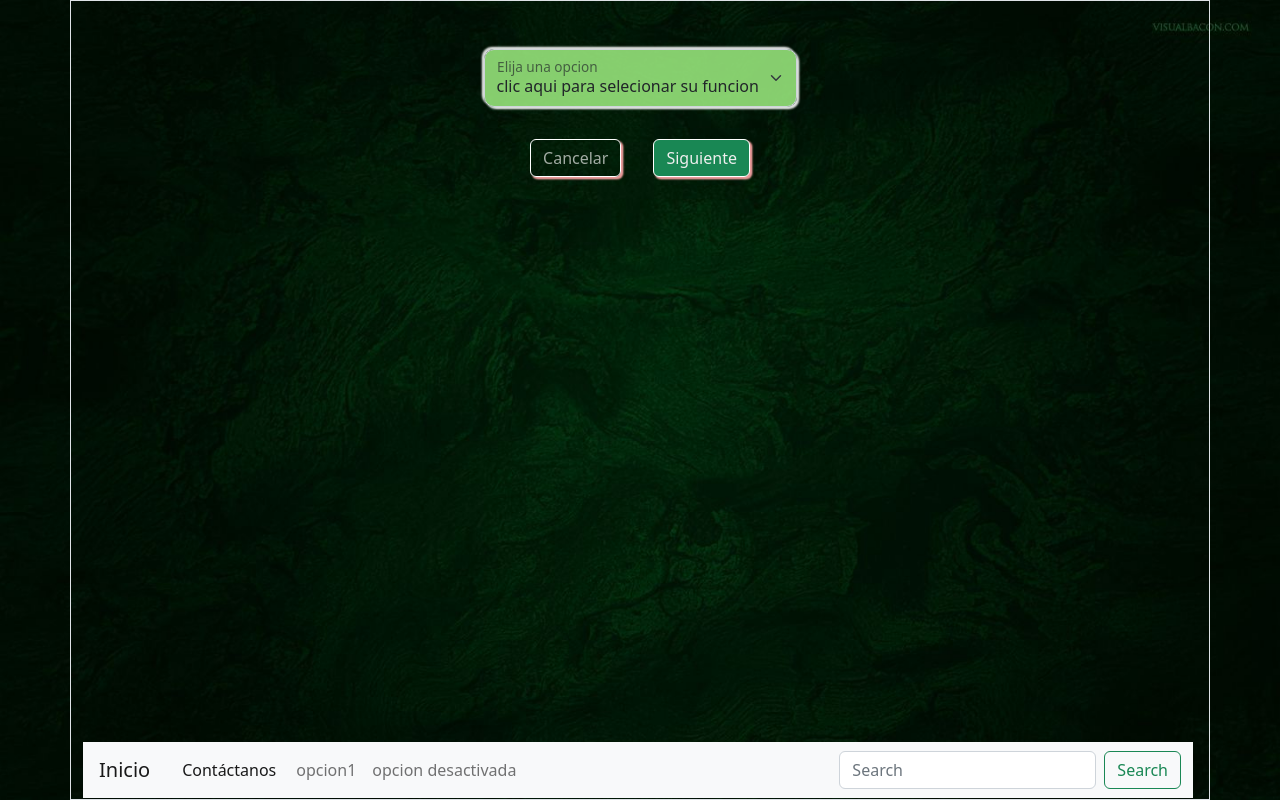
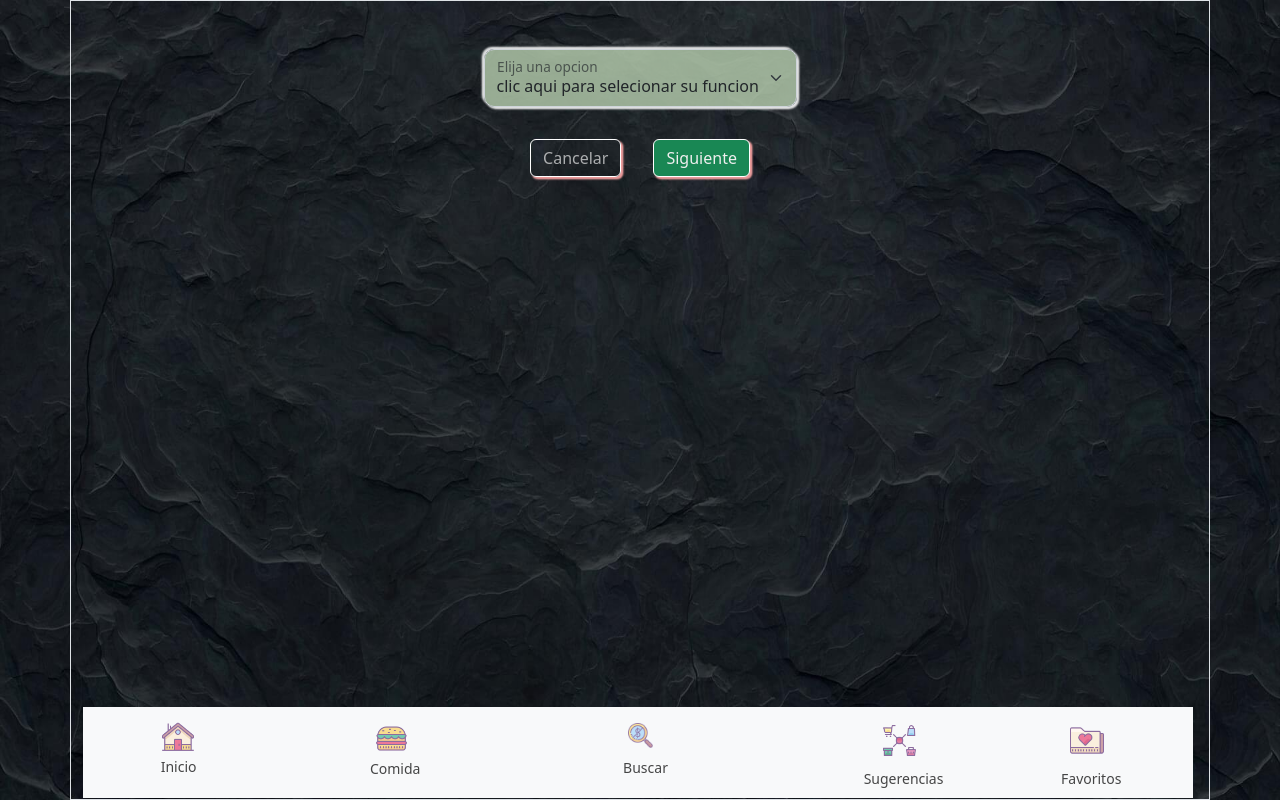
Before and after one commit to Travi995/Proyecto-Tienda, a website: page public/src/html/seleccion.html in a window 1280 px wide. Drawn offline with Linux system fonts and the light colour scheme.

Commit message:
JTB: navbar diseño completo y fondo de paginas new

```diff
--- a/public/src/css/inicio.css
+++ b/public/src/css/inicio.css
@@ -1,6 +1,6 @@
 body {
     background-color: rgb(128, 140, 140);
-    background: url("./../../assets/media/imgs/fondos/verde rocoso.jpg") no-repeat center/cover;
+    background: url("./../../assets/media/imgs/fondos/background-44-1920x1024.jpg") no-repeat center/cover;
     background-size: 100% 100%;
 }
 
@@ -104,7 +104,7 @@ body {
 
     #cuerpo {
         background-color: rgb(128, 140, 140);
-        background: url("./../../assets/media/imgs/fondos/verde rocoso.jpg") no-repeat center/cover;
+        background: url("./../../assets/media/imgs/fondos/background-44-1920x1024.jpg") no-repeat center/cover;
         background-size: 100% 100%;
     }
 
--- a/public/src/css/seleccion.css
+++ b/public/src/css/seleccion.css
@@ -4,7 +4,7 @@
 
 body{
     background-color: rgb(128, 140, 140);
-    background: url("./../../assets/media/imgs/fondos/verde rocoso.jpg") no-repeat center/cover;
+    background: url("./../../assets/media/imgs/fondos/background-44-1920x1024.jpg") no-repeat center/cover;
     background-size: 100% 100%;
 }
 
@@ -19,7 +19,7 @@ body{
 
 
 #seleccionar{
-    background-color: rgba(165, 248, 134, 0.814);
+    background-color: rgba(181, 204, 173, 0.814);
     /*background: radial-gradient(circle, #f2f4f0 0%, #c5cac8 100%);*/
 
     border-radius: 10px;
@@ -53,18 +53,72 @@ body{
     border:1px dashed white;
 }
 /*pie de pagina*/
+
 #menu{
     position: fixed;
     left:   2;
     bottom: 0;
+
 }
 #menu footer{
     width: var(--menu-size);
     margin-bottom: 2px;
+
+}
+#lista{
+
+}
+#inicio{
+    margin-left: 5%;
+    margin-right: 5%;
+
+}
+.imgsize{
+    width: 35px;
+    height: 35px;
+}
+.imgsize:hover{
+    border: 1px solid green;
+
+}
+
+#comida{
+    width: 17%;
+    padding-left:7%;
+    padding-right: 7%;
+}
+#comida a{
+    padding: 0px;
+    margin-top: 6px;
+}
+#busqueda{
+    width: 35%;
+}
+#lupa{
+    width:25px;
+    height:25px;
+}
+#elementos{
+    width:20%;
+
+}
+#favorito{
+    width:20%;
+
+}
+#elementos img , #favorito img{
+    cursor: pointer;
 }
 
 
 
+
+
+.subtitulo{
+    font-size: 14px;
+    text-transform: capitalize;
+    color: rgba(0, 0, 0, 0.727);
+}
 @media (max-width:1200px) {
     body {
         background-image: none;
@@ -72,7 +126,7 @@ body{
 
     #cuerpo {
         background-color: rgb(128, 140, 140);
-        background: url("./../../assets/media/imgs/fondos/verde rocoso.jpg") no-repeat center/cover;
+        background: url("./../../assets/media/imgs/fondos/background-44-1920x1024.jpg") no-repeat center/cover;
         background-size: 100% 100%;
     }
 
--- a/public/src/css/styles.css
+++ b/public/src/css/styles.css
@@ -1,6 +1,6 @@
 body{
     background-color: rgb(128, 140, 140);
-    background: url("../../assets/media/imgs/fondos/verde rocoso.jpg") no-repeat center/cover;
+    background: url("../../assets/media/imgs/fondos/background-44-1920x1024.jpg") no-repeat center/cover;
     background-size: 100% 100%   ;
 }
 
@@ -37,7 +37,7 @@ body{
    #cuerpo{
 
         background-color: rgb(128, 140, 140);
-        background: url("../../assets/media/imgs/fondos/verde rocoso.jpg") no-repeat center/cover;
+        background: url("../../assets/media/imgs/fondos/background-44-1920x1024.jpg") no-repeat center/cover;
         background-size: 100% 100%   ;
     }
 
--- a/public/src/css/vendedor.css
+++ b/public/src/css/vendedor.css
@@ -1,6 +1,6 @@
 body {
     background-color: rgb(128, 140, 140);
-    background: url("./../../assets/media/imgs/fondos/verde rocoso.jpg") no-repeat center/cover;
+    background: url("./../../assets/media/imgs/fondos/background-44-1920x1024.jpg") no-repeat center/cover;
     background-size: 100% 100%;
 }
 
@@ -61,7 +61,7 @@ body {
 
     #cuerpo {
         background-color: rgb(128, 140, 140);
-        background: url("./../../assets/media/imgs/fondos/verde rocoso.jpg") no-repeat center/cover;
+        background: url("./../../assets/media/imgs/fondos/background-44-1920x1024.jpg") no-repeat center/cover;
         background-size: 100% 100%;
     }
 }
--- a/public/src/html/seleccion.html
+++ b/public/src/html/seleccion.html
@@ -28,7 +28,7 @@
                     <label for="floatingSelect">Elija una opcion</label>
                 </div>
             </div>
-            <div  class="d-flex justify-content-center mt-3">
+            <div class="d-flex justify-content-center mt-3">
                 <button type="button" class="btn btn-outline-danger btn-md m-3" id="atras">cancelar</button>
                 <button type="button" class="btn btn-success m-3" id="adelante">Siguiente</button>
             </div>
@@ -36,32 +36,65 @@
             <div class="d-flex " id="menu">
                 <footer class="">
                     <nav class="navbar navbar-expand-lg navbar-light bg-light">
-                        <div class="container-fluid ms-1">
-                            <a class="navbar-brand" href="./Inicio.html">Inicio</a>
+                        <div class="container-fluid ms-1 w-100">
                             <button class="navbar-toggler" type="button" data-bs-toggle="collapse"
                                 data-bs-target="#navbarSupportedContent" aria-controls="navbarSupportedContent"
                                 aria-expanded="false" aria-label="Toggle navigation">
                                 <span class="navbar-toggler-icon"></span>
                             </button>
-                            <div class="collapse navbar-collapse ms-2" id="navbarSupportedContent">
-                                <ul class="navbar-nav me-auto mb-2 mb-lg-0">
-                                    <li class="nav-item">
-                                        <a class="nav-link active" aria-current="page" href="#">Contáctanos</a>
+                            <div class="collapse navbar-collapse  ms-2" id="navbarSupportedContent">
+                                <ul class="navbar-nav me-auto w-100 mb-2 mb-lg-0" id="lista">
+                                    <li class="nav-item pt-1" id="inicio">
+                                        <a class="navbar-brand text-capitalize   text-center " href="./Inicio.html">
+                                            <img title="inicio"
+                                                src="./../../assets/media/icons/listado de iconos/home 2(rosa).png"
+                                                class="imgsize" alt="">
+                                        </a>
+                                        <span class="subtitulo mt-1">inicio</span>
                                     </li>
-                                    <li class="nav-item ms-1">
-                                        <a class="nav-link" href="#">opcion1</a>
+                                    <li class="nav-item " id="comida">
+                                        <a class="nav-link active text-center" aria-current="page" href="#">
+                                            <img title="Comida"
+                                                src="./../../assets/media/icons/listado de iconos/icons8-hamburguesa-64.png"
+                                                class="imgsize ms-1 " alt="">
+                                        </a>
+                                        <span class="subtitulo mt-1">comida</span>
+
+                                    </li>
+                                    <li class="nav-item d-flex justify-content-center " id="busqueda">
+                                        <div>
+                                            <form class="d-flex ">
+
+                                                <button class="btn " type="submit">
+                                                    <img title="Buscar"
+                                                        src="./../../assets/media/icons/listado de iconos/icons8-no-tarifa-ocultos-64.png"
+                                                        id="lupa" alt="">
+                                                </button>
+
+                                            </form>
+                                            <span class="subtitulo ms-2">buscar</span>
+                                        </div>
                                     </li>
 
                                     </li>
-                                    <li class="nav-item">
-                                        <a class="nav-link ">opcion desactivada</a>
+                                    <li class="nav-item  text-center" id="elementos">
+                                        <a class="nav-link active">
+                                            <img title="Otros Elementos"
+                                                src="./../../assets/media/icons/listado de iconos/icons8-marketplace-hub-64.png"
+                                                class="imgsize" alt="">
+                                        </a>
+                                        <span class="subtitulo ms-2">Sugerencias</span>
+                                    </li>
+                                    <li class="nav-item  text-center" id="favorito">
+                                        <a class="nav-link active">
+                                            <img title="Favoritos"
+                                                src="./../../assets/media/icons/listado de iconos/icons8-carpeta-de-favoritos-64.png"
+                                                class="imgsize" alt="">
+                                        </a>
+                                        <span class="subtitulo ms-2">Favoritos</span>
                                     </li>
                                 </ul>
-                                <form class="d-flex">
-                                    <input class="form-control me-2" type="search" placeholder="Search"
-                                        aria-label="Search">
-                                    <button class="btn btn-outline-success" type="submit">Search</button>
-                                </form>
+
                             </div>
                         </div>
                     </nav>
```
Also changed, not shown: public/assets/media/icons/listado de iconos/home 2(rosa).png (renamed from public/assets/media/icons/listado de iconos/icons8-casa-64.png), public/assets/media/icons/listado de iconos/home.png (deleted), public/assets/media/icons/listado de iconos/icons8-hamburguesa-64.png (added), public/assets/media/icons/listado de iconos/icons8-marketplace-hub-64.png (added), public/assets/media/imgs/fondos/background-44-1920x1024.jpg (added).
